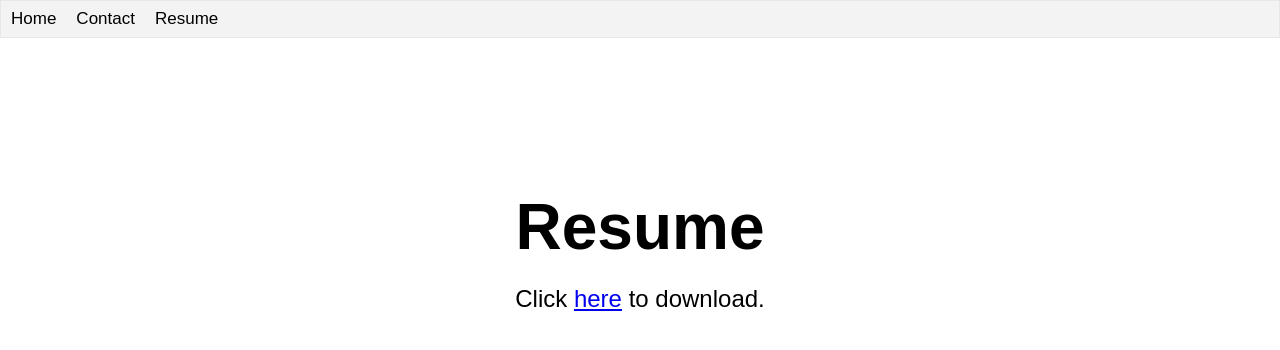
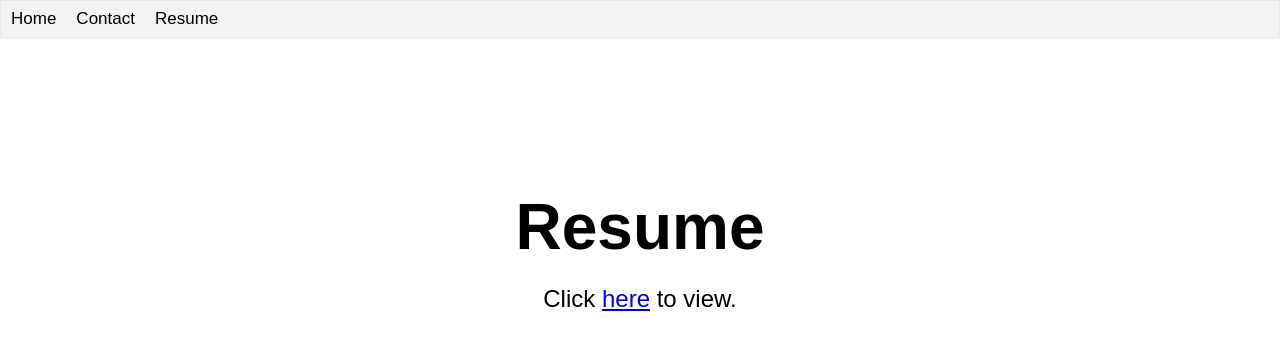
Before and after one commit to veliebm/me, a Next.js app: page /resume in a window 1280 px wide. Shown: the top 350 px of the page. Built offline with nearby package versions, Linux system fonts and the light colour scheme.

Commit message:
Link to google drive PDF

```diff
--- a/pages/resume.js
+++ b/pages/resume.js
@@ -7,10 +7,10 @@
         <h1 className={styles.title}>Resume</h1>
         <p className={styles.description}>
           Click{" "}
-          <a href="http://docs.google.com/document/d/1xBtPqaJIJh2-B5lSKAosCDThjqCF55ZrNGABK-p4G6E/export?format=pdf">
+          <a href="https://drive.google.com/file/d/1vdkHOPOIbYjDbAH9oOYO-dAwEUxgKjee/view?usp=sharing">
             here
           </a>{" "}
-          to download.
+          to view.
         </p>
       </main>
     </div>
```
